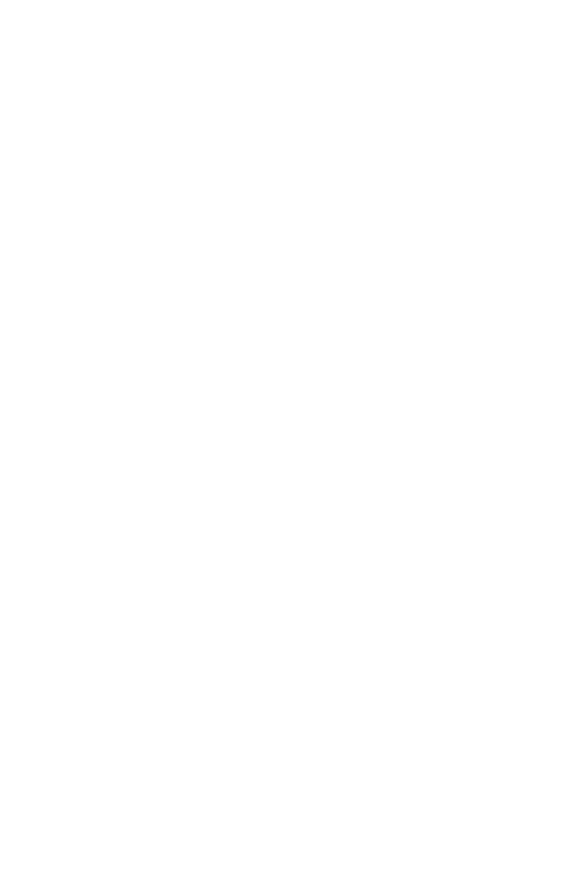
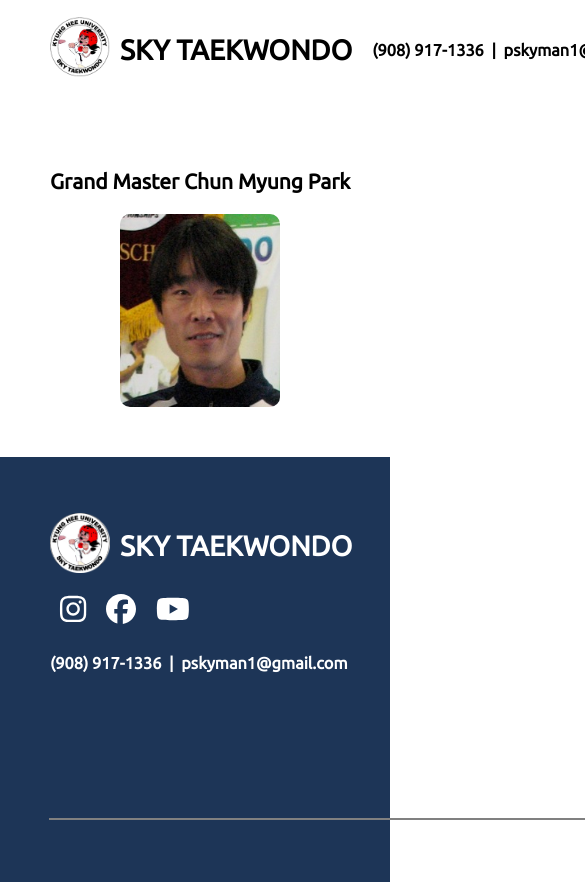
Before and after one commit to NicholasChanng/sky-taekwondo-website, a React (Create React App) app: page /instructors in a window 390 px wide. Before the commit this address had no page. Shown: the top 882 px of the page, 585 px wide, since content can reach past the window. Before the commit the page ends 844 px from the top, so only its background shows below. Built offline with nearby package versions, Linux system fonts and the light colour scheme.

Commit message:
1.4
Fixed Google Maps and added links to phone number and email.

```diff
--- a/src/App.js
+++ b/src/App.js
@@ -2,6 +2,7 @@
 import "./App.scss";
 import Layout from "./components/Layout/layout";
 import Home from "./components/Home/home";
+import Park from "./components/Park/park"
 
 function App() {
   return (
@@ -9,6 +10,7 @@
       <Routes>
         <Route path="/" element={<Layout />}>
           <Route index element={<Home />} />
+          <Route path="/instructors" element = {<Park/>}/>
         </Route>
       </Routes>
     </>
--- a/src/App.scss
+++ b/src/App.scss
@@ -24,7 +24,7 @@
 
 .container {
   box-sizing: border-box;
-  width: 1200px;
+  width: 1400px;
   height: auto;
   padding: 0 50px;
   margin: 0 auto;
@@ -32,7 +32,7 @@
 
 .flex {
   display: flex;
-  height: 100%;
+  height: auto;
 }
 
 .grid {
@@ -40,6 +40,10 @@
   height: 100%;
 }
 
+.line {
+  outline: 1px solid grey;
+}
+
 :root {
   --primary-color: #1d3557;
   --secondary-color: #e63946;
--- a/src/components/Bottombar/bottombar.js
+++ b/src/components/Bottombar/bottombar.js
@@ -60,30 +60,49 @@
                 />
               </a>
             </div>
-            <div className="email">
-              <h3>(908) 917-1336 | pskyman1@gmail.com</h3>
+            <div className="flex email">
+              <a href="tel:(908) 917-1336">
+                <h3 className="bottom-phone-number">(908) 917-1336</h3>
+              </a>
+              <h3>&nbsp; | &nbsp;</h3>
+              <a href="mailto:pskyman1@gmail.com">
+                <h3 className="bottom-phone-number"> pskyman1@gmail.com</h3>
+              </a>
             </div>
+          </div>
+          <div className="map-area">
+            <div>
+              <iframe
+                title="map"
+                src="https://www.google.com/maps/embed?pb=!1m18!1m12!1m3!1d3026.911851244648!2d-74.53536301049722!3d40.653873467445976!2m3!1f0!2f0!3f0!3m2!1i1024!2i768!4f13.1!3m3!1m2!1s0x89c3bc472dcf9ee7%3A0xe10dd534744bf1a4!2sSKY%20Taekwondo!5e0!3m2!1sen!2sus!4v1703927654339!5m2!1sen!2sus"
+                width="300"
+                height="250"
+                allowfullscreen=""
+                loading="lazy"
+                referrerpolicy="no-referrer-when-downgrade"
+              />
+
+              <h3 className="map-caption">Basking Ridge</h3>
+              <h3 className="map-caption">
+                403 King George Rd, Basking Ridge, NJ 07920
+              </h3>
             </div>
             <div>
               <iframe
-              className="maps"
                 title="map"
+                src="https://www.google.com/maps/embed?pb=!1m18!1m12!1m3!1d3027.8376029143215!2d-74.92519902356425!3d40.63346324241916!2m3!1f0!2f0!3f0!3m2!1i1024!2i768!4f13.1!3m3!1m2!1s0x89c38b718aaa5927%3A0xc8ce7e1f5a2238ea!2sSky%20Taekwondo!5e0!3m2!1sen!2sus!4v1703927767382!5m2!1sen!2sus"
                 width="300"
                 height="250"
+                allowfullscreen=""
                 loading="lazy"
-              allowfullscreen
-              src="https://www.google.com/maps/embed/v1/place?q=place_id:ChIJ3_fCZ0e8w4kRn-ck-uLJhuY&key=AIzaSyBTGPwNk0diOT1wrQ14fq5Swu0hQTdNtmo"
-            ></iframe>
-            <iframe
-              className="maps"
-              title="map"
-              width="300"
-              height="250"
-              loading="lazy"
-              src="https://www.google.com/maps/embed/v1/place?q=place_id:ChIJMyGeQ-KKw4kRxXbDJsb2Tvs&key=AIzaSyCIrki-wZ7DBxOXNKtm2ir3czMjNDy2p24"
-            ></iframe>
+                referrerpolicy="no-referrer-when-downgrade"
+              />
+              <h3 className="map-caption"> Clinton</h3>
+              <h3 className="map-caption">114 W Main St, Clinton, NJ 08809</h3>
             </div>
           </div>
+        </div>
+        <section className="line" />
         <div className="copyright">
           <a
             className="github"
--- a/src/components/Bottombar/bottombar.scss
+++ b/src/components/Bottombar/bottombar.scss
@@ -1,6 +1,6 @@
 .bottom-section {
   background-color: #1d3557;
-  height: 275px;
+  height: 325px;
   color: white;
 }
 
@@ -10,6 +10,7 @@
 
 .bottom-flex {
   justify-content: space-between;
+  margin-bottom: 10px;
 }
 
 .logo-flex {
@@ -21,12 +22,18 @@
   color: white;
 }
 
+.bottom-phone-number {
+  color: white;
+  transition: all 0.5s ease;
+}
+
+.bottom-phone-number:hover,
 .bottom:hover {
   color: var(--secondary-color);
 }
-
 .copyright {
   text-align: center;
+  margin-top: 20px;
 }
 
 #copyright {
@@ -37,7 +44,16 @@
   font-size: 20px;
 }
 
-.maps {
+.map-area {
+  display: flex;
+  gap: 50px;
+}
+
+.map-caption {
+  margin: 0;
+  text-align: center;
+}
+
+iframe {
   border: 0;
-  margin-left: 30px;
 }
--- a/src/components/Home/home.scss
+++ b/src/components/Home/home.scss
@@ -1,6 +1,6 @@
 .home-section {
   display: flex;
-  // align-items: center;
+  align-items: center;
   background-image: url("../../assets/images/test.png");
   background-repeat: no-repeat;
   background-attachment: fixed;
--- a/src/components/Navbar/navbar.js
+++ b/src/components/Navbar/navbar.js
@@ -20,6 +20,15 @@
               <a href="/">
                 <h1 className="sky">SKY TAEKWONDO</h1>
               </a>
+              <div className="flex email">
+                <a href="tel:(908) 917-1336">
+                  <h3 className="top-phone-number">(908) 917-1336</h3>
+                </a>
+                <h3>&nbsp; | &nbsp;</h3>
+                <a href="mailto:pskyman1@gmail.com">
+                  <h3 className="top-phone-number">pskyman1@gmail.com</h3>
+                </a>
+              </div>
             </div>
             <div className="socials">
               <a
--- a/src/components/Navbar/navbar.scss
+++ b/src/components/Navbar/navbar.scss
@@ -26,6 +26,14 @@
   padding-right: 10px;
 }
 
+.top-phone-number {
+  transition: all 0.5s ease;
+}
+
+.top-phone-number:hover {
+  color: var(--secondary-color);
+}
+
 .socials {
   display: flex;
   align-items: center;
@@ -39,6 +47,7 @@
 
 .sky {
   transition: all 0.5s ease;
+  margin-right: 20px;
 }
 
 .icon:hover,
```
Lines whose indentation alone changed are shown as unchanged.
